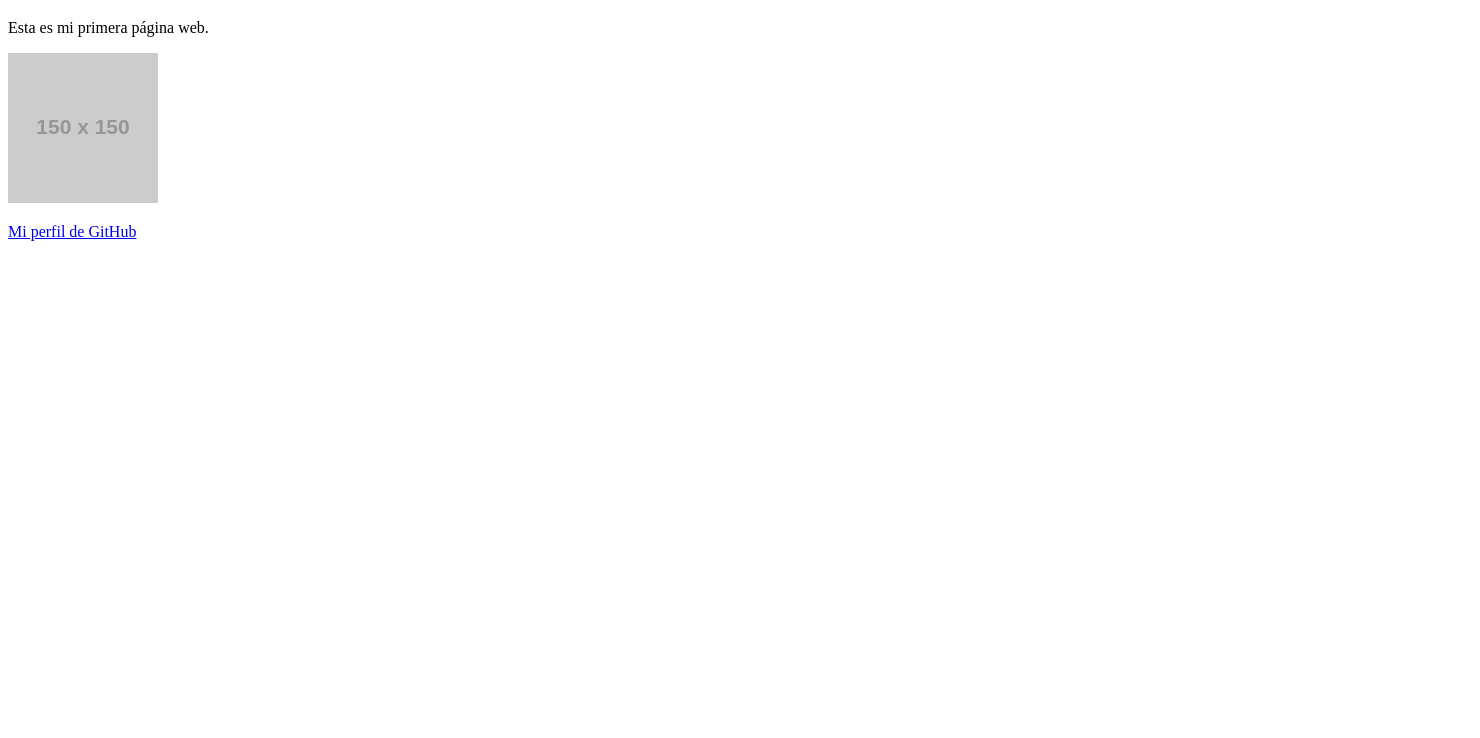
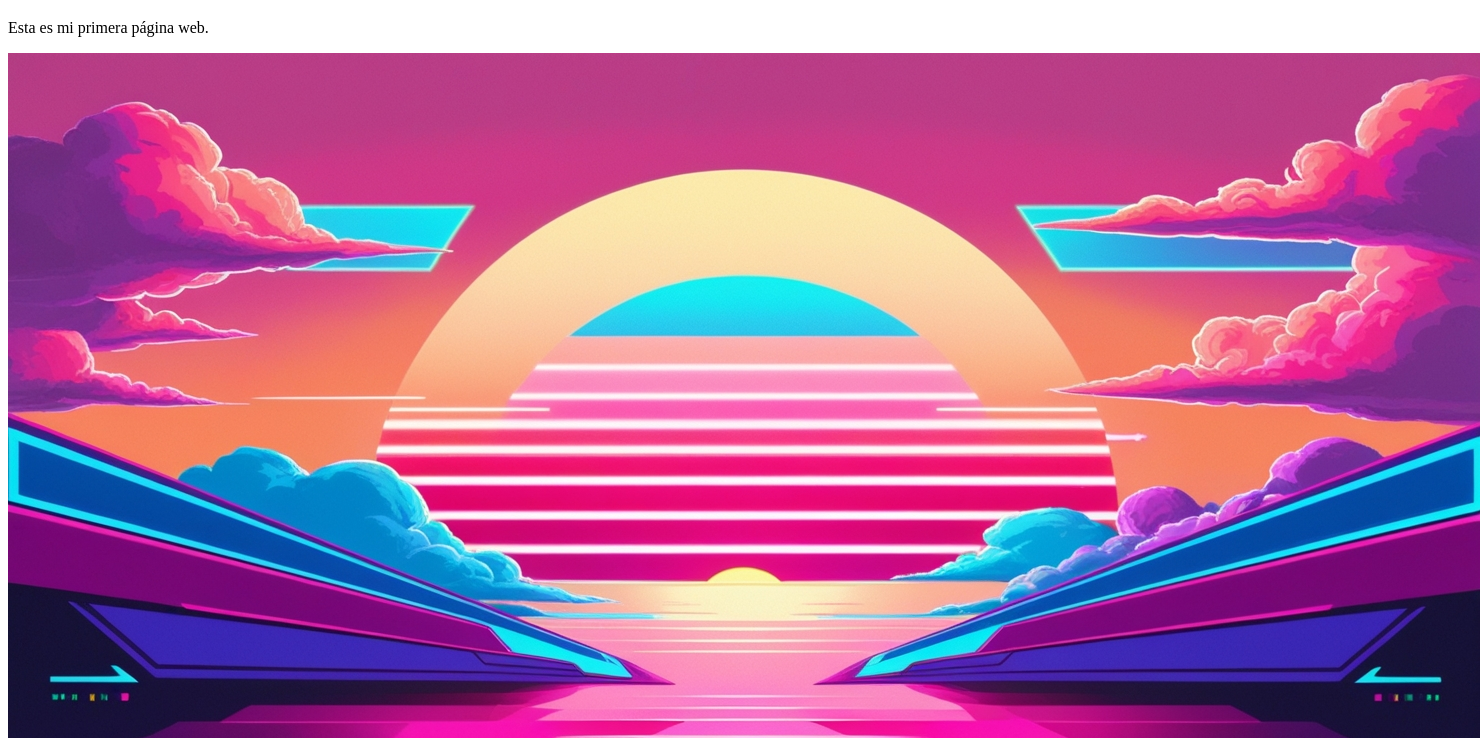
Before and after one commit to ClaudioDragomir0/MiWeb, a plain HTML site: page index.html in a window 1280 px wide. Shown: the part 61-799 px from the top of the page, 1480 px wide, since content can reach past the window. Drawn offline with Linux system fonts and the light colour scheme; placeholder pictures from the web are drawn by us.

Commit message:
imagen retrowave sunset

```diff
--- a/index.html
+++ b/index.html
@@ -10,7 +10,7 @@
 <body>
     <h1>¡Hola, mundo!</h1>
     <p>Esta es mi primera página web.</p>
-    <img src="https://via.placeholder.com/150" alt="Imagen de ejemplo">
+    <img src=img/Retrowave-Sunset.jpg alt="Imagen de ejemplo">
     <p><a href="https://github.com/ClaudioDragomir0">Mi perfil de GitHub</a></p>
 </body>
 
```
Also changed, not shown: img/Retrowave-Sunset.jpg (added).
